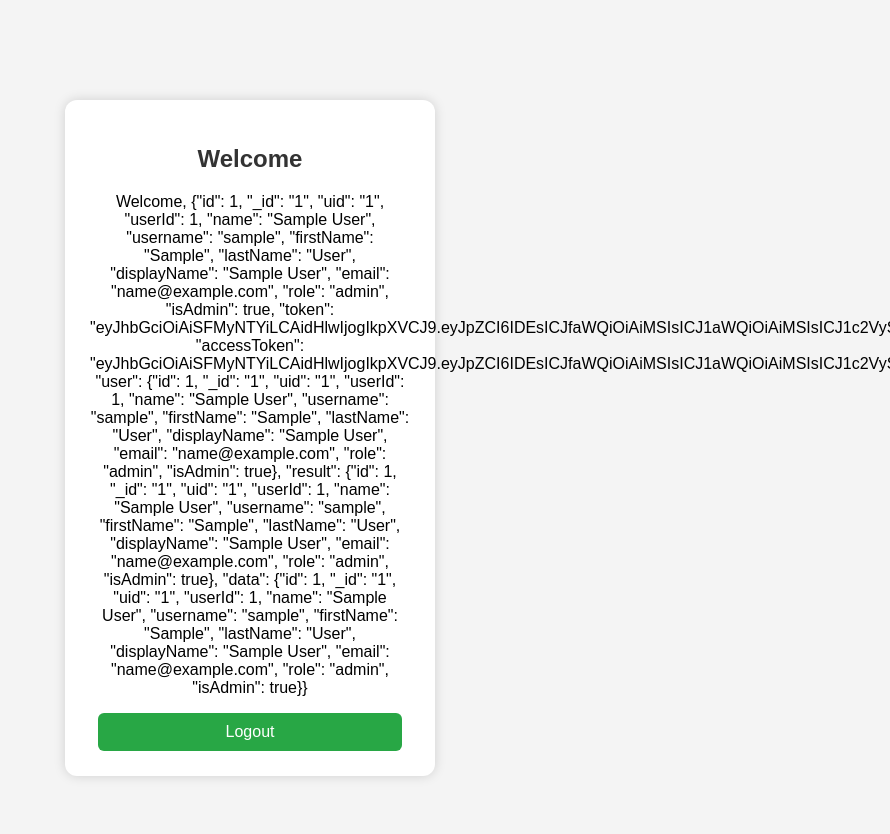
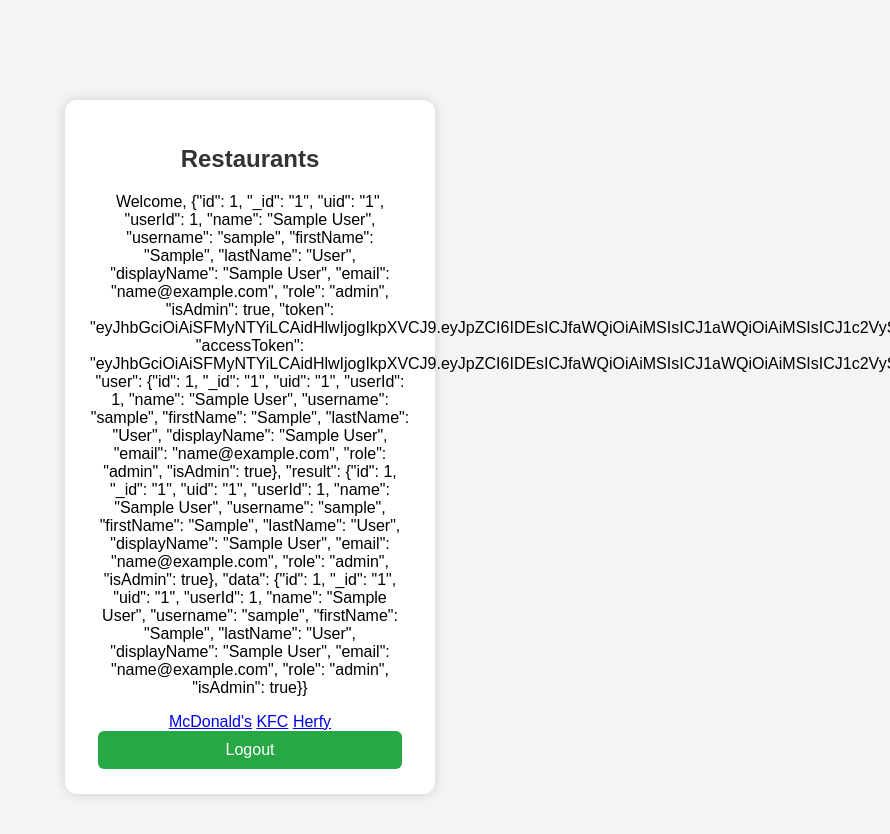
Before and after one commit to Muhannadv/muhannad, a plain HTML site: page home.html in a window 1280 px wide. Shown: the top 834 px of the page, without its empty margins (390-1280 px from the left). Drawn offline with Linux system fonts and the light colour scheme; sample sign-in values are in the browser's storage.

Commit message:
Update home.html

```diff
--- a/home.html
+++ b/home.html
@@ -3,13 +3,19 @@
 <head>
   <meta charset="UTF-8">
   <meta name="viewport" content="width=device-width, initial-scale=1.0">
-  <title>Home</title>
+  <title>Restaurants</title>
   <link rel="stylesheet" href="style.css">
 </head>
 <body>
   <div class="box">
-    <h2>Welcome</h2>
-    <p id="welcomeText">You have logged in successfully.</p>
+    <h2>Restaurants</h2>
+    <p id="welcomeText">Welcome</p>
+
+    <div class="restaurant-list">
+      <a class="restaurant-btn" href="mcdonalds.html">McDonald's</a>
+      <a class="restaurant-btn" href="kfc.html">KFC</a>
+      <a class="restaurant-btn" href="herfy.html">Herfy</a>
+    </div>
 
     <button onclick="logout()">Logout</button>
   </div>
```
